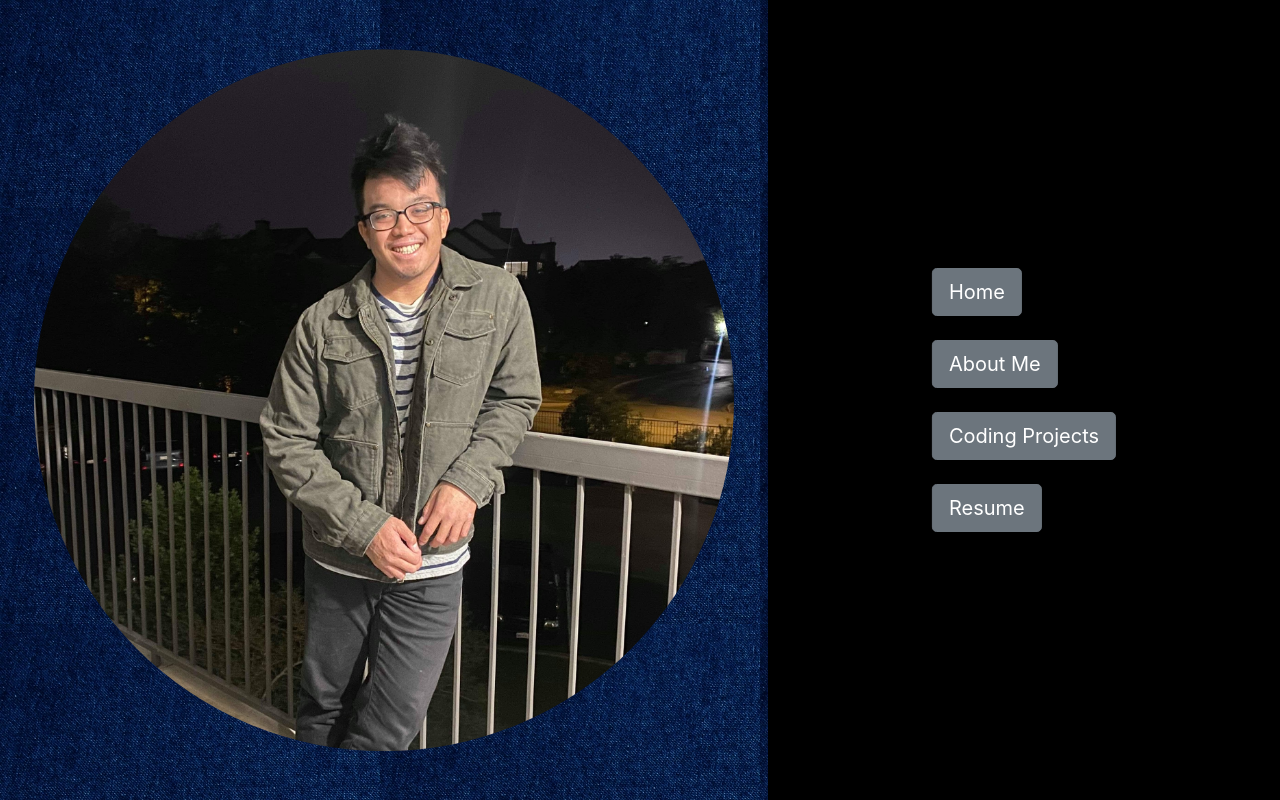
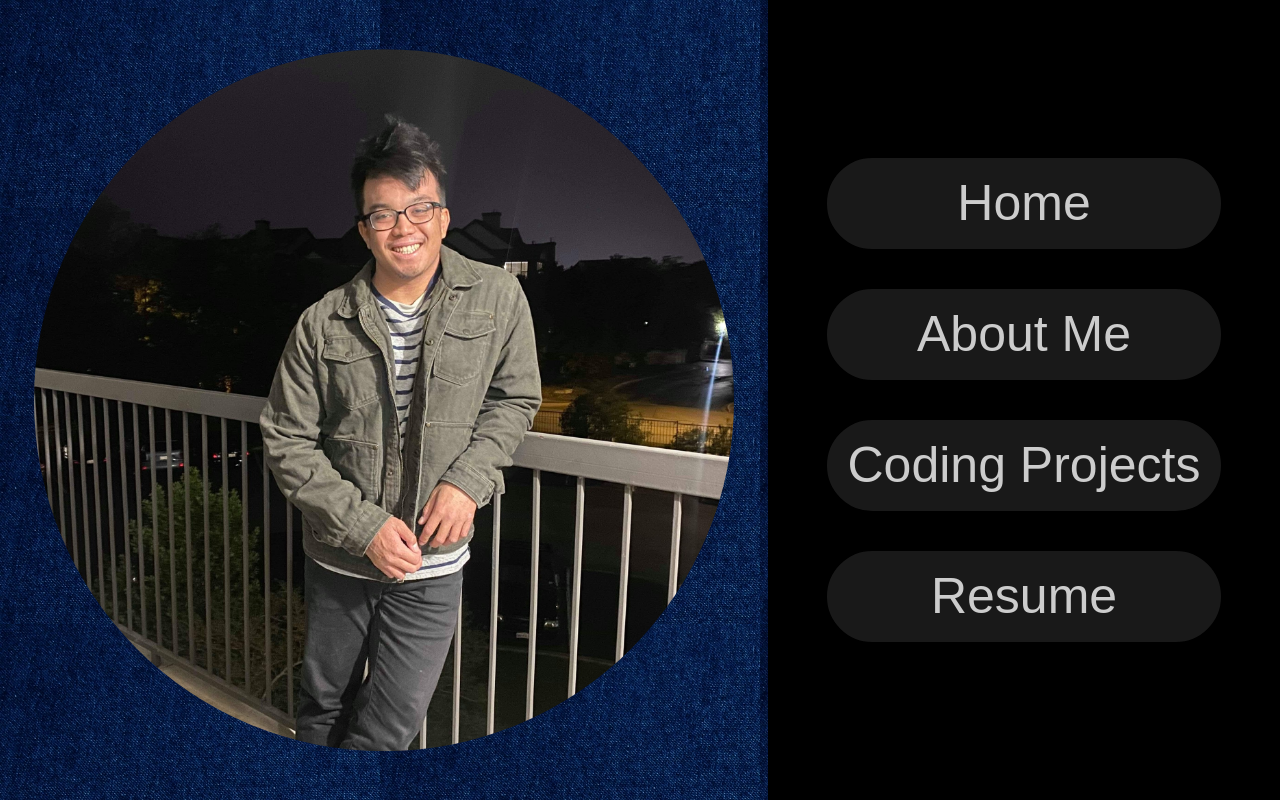
Before and after one commit to Ejdeguzman72/portfolio_v2, a React (Create React App) app: page /contact-me in a window 1280 px wide. Built offline with nearby package versions, Linux system fonts and the light colour scheme.

Commit message:
new tab components for homepage

```diff
--- a/src/App.scss
+++ b/src/App.scss
@@ -444,3 +444,16 @@ img {
   color: white;
   font-size: 25px;
 }
+
+#tabs {
+  background-color: rgb(32,32,32);
+  font-family: fantasy;
+  font-size: 50px;
+  width: 400px;
+  color: white;
+  margin: 5px;
+  border-radius: 50px;
+  border-style: solid;
+  border-color: black;
+  opacity: 0.8;
+}
--- a/src/components/Resume/resume-component.js
+++ b/src/components/Resume/resume-component.js
@@ -4,6 +4,7 @@ import { Page } from 'react-pdf/dist/entry.webpack';
 import 'react-pdf/dist/Page/AnnotationLayer.css';
 import Resume from '../Resume/edgar_resume.pdf';
 import { Helmet } from 'react-helmet';
+import { NavBarComponent } from '../navbar-component/navbar-component';
 
 export class ResumeComponent extends React.Component {
     state = {
@@ -24,6 +25,7 @@ export class ResumeComponent extends React.Component {
                 <Helmet>
                     <title>Resume</title>
                 </Helmet>
+                <NavBarComponent />
                 <div>
                     <Document
                         file={Resume}
--- a/src/components/home/about-me-button-component.tsx
+++ b/src/components/home/about-me-button-component.tsx
@@ -11,7 +11,7 @@ export class  AboutMeButtonComponent extends React.Component<any,any> {
         return (
             <div>
                 <Button variant="secondary" size="lg" block id="white-button">
-                    <Link to="about-me" id="white-button">
+                    <Link to="/about-me" id="white-button">
                         About Me
                     </Link>
                 </Button>
--- a/src/components/home/home-component.tsx
+++ b/src/components/home/home-component.tsx
@@ -6,6 +6,10 @@ import { CodingProjectsButtonComponent } from './coding-projects-button-componen
 import { ResumeButtonComponent } from './resume-button-component';
 import { Button } from 'react-bootstrap';
 import {  Helmet } from 'react-helmet';
+import HomeTabComponent from '../tab-components/HomeTabComponent';
+import AboutMeTabComponent from '../tab-components/AboutMeTabComponent';
+import ResumeTabComponent from '../tab-components/ResumeTabComponent';
+import CodingProjectsTabComponent from '../tab-components/CodingProjectsTabComponent';
 
 export class HomeComponent extends React.Component<any, any>  {
     constructor(props: any) {
@@ -26,19 +30,19 @@ export class HomeComponent extends React.Component<any, any>  {
                 <div className="split right">
                     <div className="centered">
                         <div className="form-row">
-                            <HomeButtonComponent />
+                            <HomeTabComponent />
                         </div>
                         <br></br>
                         <div className="form-row">
-                            <AboutMeButtonComponent />
+                            <AboutMeTabComponent/>
                         </div>
                         <br></br>
                         <div className="form-row">
-                            <CodingProjectsButtonComponent />
+                            <CodingProjectsTabComponent />
                         </div>
                         <br></br>
                         <div className="form-row">
-                            <ResumeButtonComponent  />
+                            <ResumeTabComponent />
                         </div>
                         {/* <div className="form-row">
                         <div className="blink"><span>blinking text</span></div>
--- /dev/null
+++ b/src/components/tab-components/AboutMeTabComponent.tsx
@@ -0,0 +1,22 @@
+import React from 'react';
+import { Row, Tab, Col, Nav } from 'react-bootstrap';
+
+const AboutMeTabComponent = () => {
+    return (
+        <div>
+             <Row>
+                <Tab.Container>
+                    <Col md={12}>
+                        <Nav variant="pills" className="flex-column">
+                            <Nav.Item>
+                                <Nav.Link href="#about-me" eventKey="first" id="tabs">About Me</Nav.Link>
+                            </Nav.Item>
+                        </Nav>
+                    </Col>
+                </Tab.Container>
+            </Row>
+        </div>
+    )
+}
+
+export default AboutMeTabComponent;
--- /dev/null
+++ b/src/components/tab-components/CodingProjectsTabComponent.tsx
@@ -0,0 +1,22 @@
+import React from 'react';
+import { Row, Tab, Col, Nav } from 'react-bootstrap';
+
+const CodingProjectsTabComponent = () => {
+    return (
+        <div>
+             <Row>
+                <Tab.Container>
+                    <Col md={12}>
+                        <Nav variant="pills" className="flex-column">
+                            <Nav.Item>
+                                <Nav.Link href="#coding-projects" eventKey="first" id="tabs">Coding Projects</Nav.Link>
+                            </Nav.Item>
+                        </Nav>
+                    </Col>
+                </Tab.Container>
+            </Row>
+        </div>
+    )
+}
+
+export default CodingProjectsTabComponent;
--- /dev/null
+++ b/src/components/tab-components/HomeTabComponent.tsx
@@ -0,0 +1,22 @@
+import React from 'react';
+import { Row, Tab, Col, Nav } from 'react-bootstrap';
+
+const HomeTabComponent = () => {
+    return (
+        <div>
+             <Row>
+                <Tab.Container>
+                    <Col md={12}>
+                        <Nav variant="pills" className="flex-column">
+                            <Nav.Item>
+                                <Nav.Link href="#home" eventKey="first" id="tabs">Home</Nav.Link>
+                            </Nav.Item>
+                        </Nav>
+                    </Col>
+                </Tab.Container>
+            </Row>
+        </div>
+    )
+}
+
+export default HomeTabComponent;
--- /dev/null
+++ b/src/components/tab-components/ResumeTabComponent.tsx
@@ -0,0 +1,22 @@
+import React from 'react';
+import { Row, Tab, Col, Nav } from 'react-bootstrap';
+
+const ResumeTabComponent = () => {
+    return (
+        <div>
+             <Row>
+                <Tab.Container>
+                    <Col md={12}>
+                        <Nav variant="pills" className="flex-column">
+                            <Nav.Item>
+                                <Nav.Link href="#resume" eventKey="first" id="tabs">Resume</Nav.Link>
+                            </Nav.Item>
+                        </Nav>
+                    </Col>
+                </Tab.Container>
+            </Row>
+        </div>
+    )
+}
+
+export default ResumeTabComponent;
```
